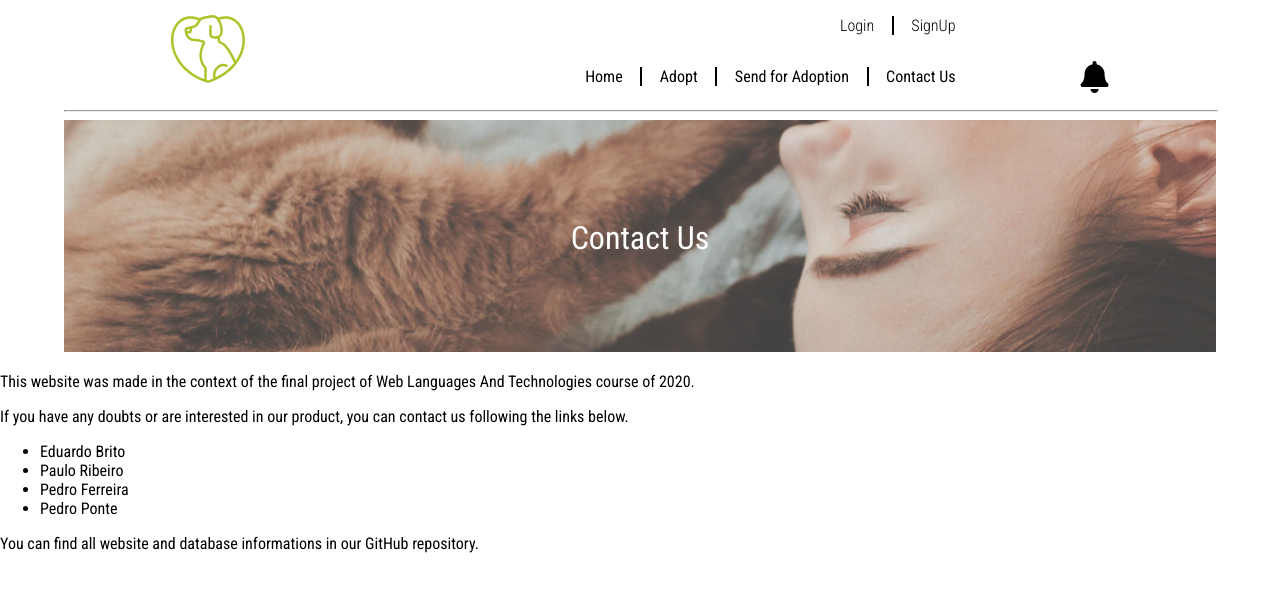
After one commit to edurbrito/php-life-buddies, a PHP site: page /pages/contacts.php in a window 1280 px wide. The commit adds this page. Shown: the top 592 px of the page. Run offline with PHP 8.4, Linux system fonts and the light colour scheme; some libraries are stand-ins or nearby versions.

Commit message:
Start Contact Us page and add navigation diagram png
Css will be available soon

```diff
--- /dev/null
+++ b/pages/contacts.php
@@ -0,0 +1,24 @@
+<?php
+
+include_once(dirname(__DIR__) . '/templates/tpl_common.php');
+
+draw_header("Contact Us", array('contacts.css'));
+
+?>
+
+<div class = "contact_us">
+    <p>
+        This website was made in the context of the final project of <a target="_blank" rel="noopener noreferrer" href = "https://sigarra.up.pt/feup/pt/ucurr_geral.ficha_uc_view?pv_ocorrencia_id=459485"> Web Languages And Technologies</a> course of 2020.
+    </p>
+    <p>
+        If you have any doubts or are interested in our product, you can contact us following the links below.
+    </p>
+    <ul>
+        <li><a target="_blank" rel="noopener noreferrer" href="https://github.com/edurbrito">Eduardo Brito</a></li>
+        <li><a target="_blank" rel="noopener noreferrer" href="https://github.com/PJscp16">Paulo Ribeiro</a></li>
+        <li><a target="_blank" rel="noopener noreferrer" href="https://github.com/pdff2000">Pedro Ferreira</a></li>
+        <li><a target="_blank" rel="noopener noreferrer" href="https://github.com/pedrovponte">Pedro Ponte</a></li>
+    </ul>
+    <p>
+        You can find all website and database informations in our <a target="_blank" rel="noopener noreferrer" href = "https://github.com/FEUP-LTW/ltw-project-g62"> GitHub repository</a>.
+</div>
--- a/templates/tpl_common.php
+++ b/templates/tpl_common.php
@@ -103,7 +103,7 @@ function draw_header($page_name, $css_links = NULL, $js_links = NULL)
           </a>
         </li>
         <li>
-          <a href="/">
+          <a href="/pages/contacts.php">
             Contact Us
           </a>
         </li>
```
Also changed, not shown: css/contacts.css (added), 1 other file.
